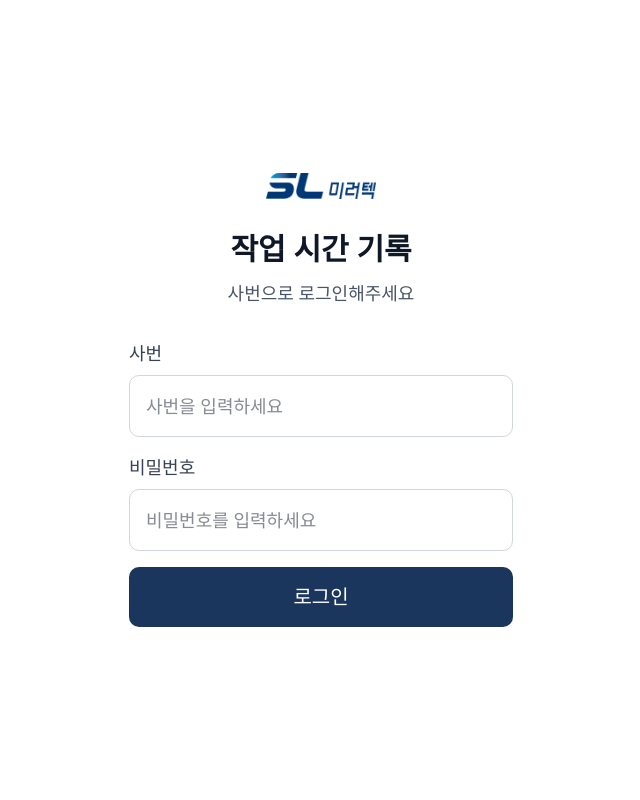
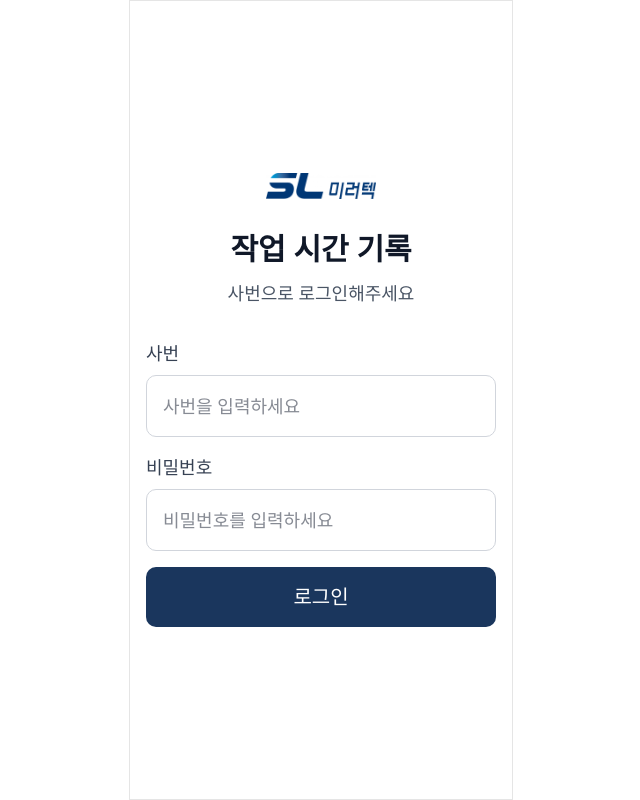
Before and after one commit to slmirrortech-dev/sl-worklog-web, a Next.js app: page /worker/login in a window 1280 px wide. Shown: the whole page, without its empty margins (319-959 px from the left). Built offline with nearby package versions, Linux system fonts and the light colour scheme.

Commit message:
feat: 로그아웃 버튼 클릭 시 로딩 스피너 띄우기

```diff
--- a/src/app/worker/(sub)/my-page/_component/ButtonLogout.tsx
+++ b/src/app/worker/(sub)/my-page/_component/ButtonLogout.tsx
@@ -6,8 +6,10 @@ import { logoutApi } from '@/lib/api/auth-api'
 import { ROUTES } from '@/lib/constants/routes'
 import { useRouter } from 'next/navigation'
 import CustomAlertDialog from '@/components/CustomAlertDialog'
+import { useLoading } from '@/contexts/LoadingContext'
 
 const ButtonLogout = () => {
+  const { showLoading } = useLoading()
   const router = useRouter()
   const [isAlertDialogOpen, setIsAlertDialogOpen] = useState(false)
 
@@ -16,6 +18,7 @@ const ButtonLogout = () => {
       <button
         className="w-full bg-white border border-red-300 text-red-600 py-4 px-6 text-lg font-medium rounded-xl hover:bg-red-50 transition-colors flex items-center justify-center mt-8"
         onClick={async () => {
+          showLoading()
           setIsAlertDialogOpen(false)
           try {
             await logoutApi()
--- a/src/app/worker/home/layout.tsx
+++ b/src/app/worker/home/layout.tsx
@@ -3,9 +3,11 @@ import HomeHeader from '@/app/worker/home/_component/HomeHeader'
 
 const HomeLayout = ({ children }: { children: React.ReactNode }) => {
   return (
-    <main className="min-h-screen bg-white">
-      <HomeHeader />
-      {children}
+    <main className="min-h-screen flex justify-center bg-white">
+      <div className="w-full max-w-sm border">
+        <HomeHeader />
+        {children}
+      </div>
     </main>
   )
 }
--- a/src/app/worker/login/page.tsx
+++ b/src/app/worker/login/page.tsx
@@ -31,8 +31,8 @@ export default function WorkerLoginPage() {
   }
 
   return (
-    <div className="min-h-screen flex items-center justify-center px-6">
-      <div className="w-full max-w-sm">
+    <div className="min-h-screen flex justify-center bg-white">
+      <div className="flex flex-col justify-center  w-full max-w-sm bg-white px-4 py-6 border">
         {/* 회사 로고 */}
         <div className="text-center mb-8">
           <div className="mb-6">
```
